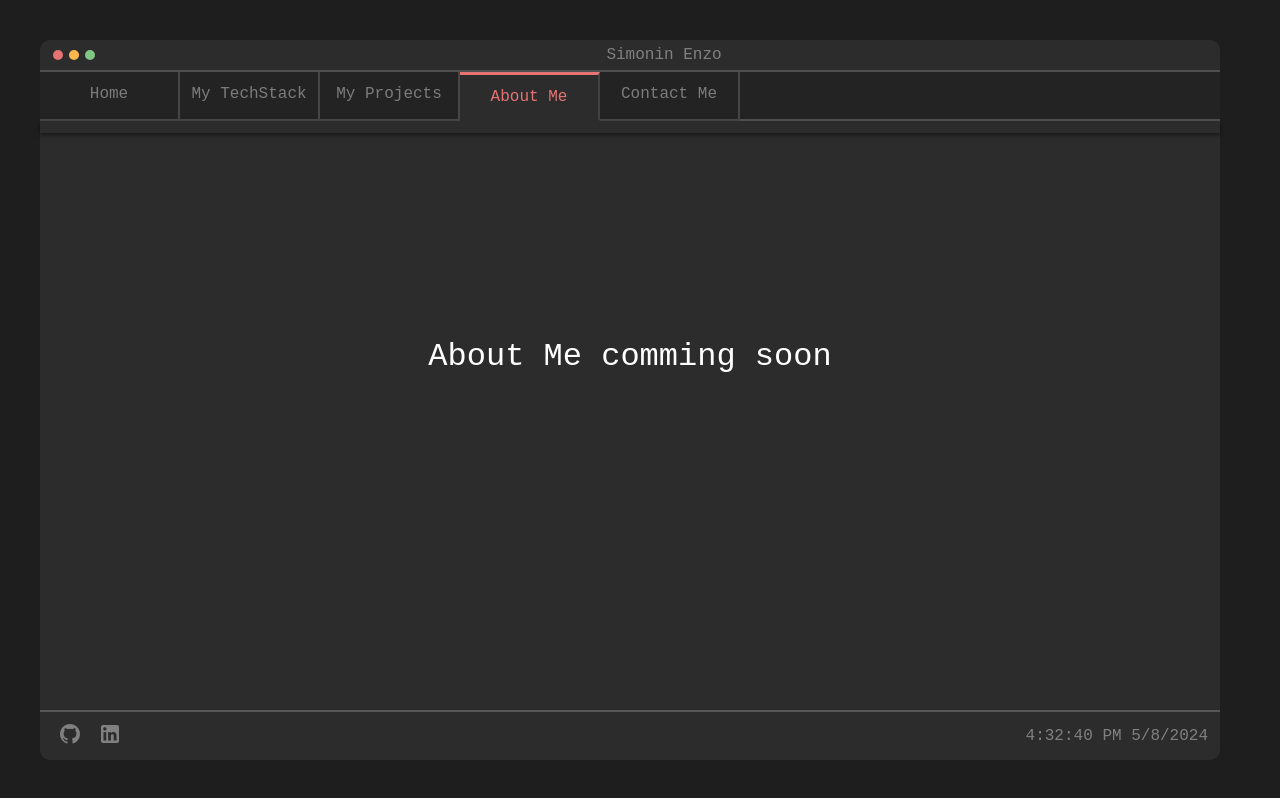
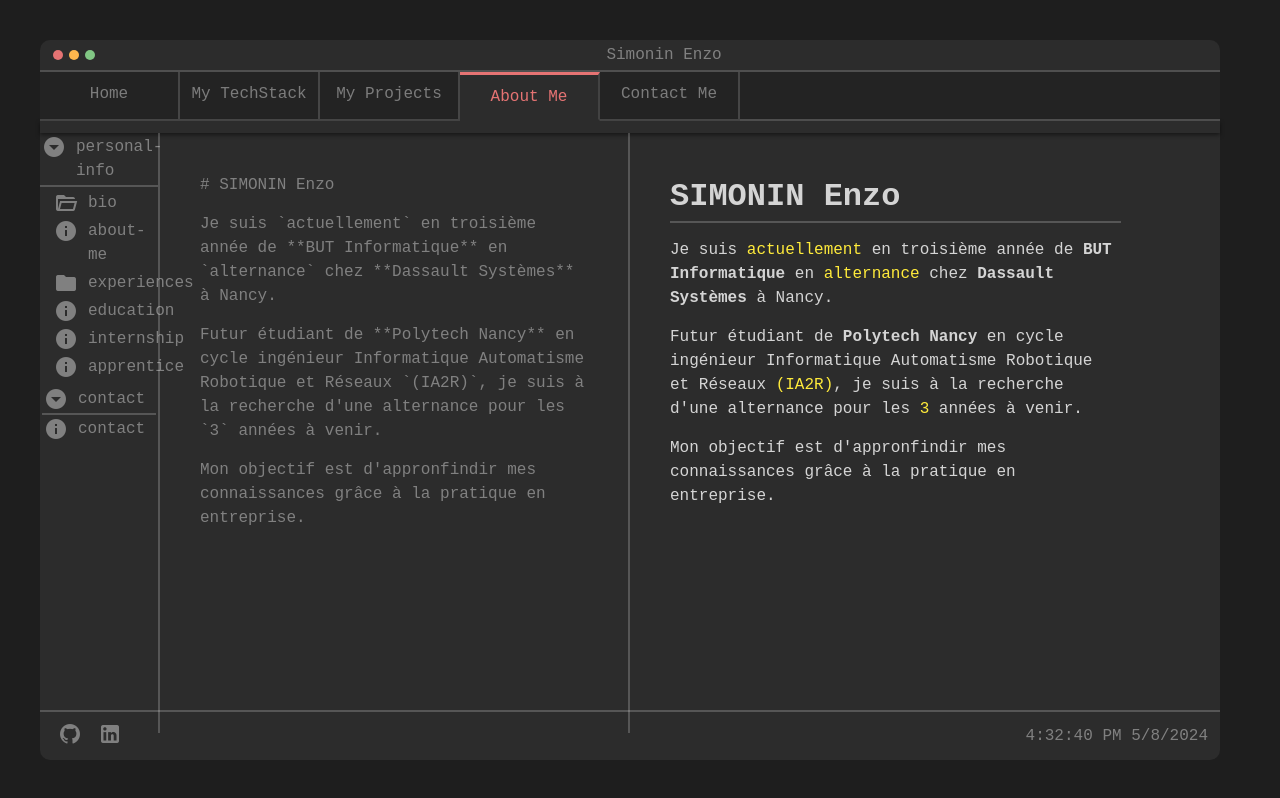
Before and after one commit to Nzosim/PortfolioVueJs, a Vue app: page /about in a window 1280 px wide. Built offline with nearby package versions, Linux system fonts and the light colour scheme.

Commit message:
starting page

```diff
--- a/src/components/About.vue
+++ b/src/components/About.vue
@@ -1,12 +1,132 @@
 <template>
-  <div>About Me comming soon</div>
+  <div class="about">
+    <div class="menu">
+      <div class="d-flex menu-all">
+        <v-icon>mdi-arrow-down-drop-circle</v-icon>
+        <p>personal-info</p>
+      </div>
+      <div class="personal">
+        <div class="d-flex">
+          <v-icon>mdi-folder-open-outline</v-icon>
+          <p>bio</p>
+        </div>
+        <div class="d-flex">
+          <v-icon>mdi-information</v-icon>
+          <p>about-me</p>
+        </div>
+        <div class="d-flex">
+          <v-icon>mdi-folder</v-icon>
+          <p>experiences</p>
+        </div>
+        <div class="d-flex">
+          <v-icon>mdi-information</v-icon>
+          <p>education</p>
+        </div>
+        <div class="d-flex">
+          <v-icon>mdi-information</v-icon>
+          <p>internship</p>
+        </div>
+        <div class="d-flex">
+          <v-icon>mdi-information</v-icon>
+          <p>apprentice</p>
+        </div>
+      </div>
+      <div class="contact">
+        <div class="d-flex menu-all">
+          <v-icon>mdi-arrow-down-drop-circle</v-icon>
+          <p>contact</p>
+        </div>
+        <div class="d-flex">
+          <v-icon>mdi-information</v-icon>
+          <p>contact</p>
+        </div>
+      </div>
+    </div>
+    <div class="page">
+      <div class="text">
+        <p># SIMONIN Enzo</p>
+        <p>
+          Je suis `actuellement` en troisième année de **BUT Informatique** en `alternance` chez
+          **Dassault Systèmes** à Nancy.
+        </p>
+        <p>
+          Futur étudiant de **Polytech Nancy** en cycle ingénieur Informatique Automatisme Robotique
+          et Réseaux `(IA2R)`, je suis à la recherche d'une alternance pour les `3` années à venir.
+        </p>
+        <p>Mon objectif est d'appronfindir mes connaissances grâce à la pratique en entreprise.</p>
+      </div>
+    </div>
+    <div class="preview">
+      <h1>SIMONIN Enzo</h1>
+      <p>
+        Je suis <span class="text-yellow">actuellement</span> en troisième année de
+        <b>BUT Informatique</b> en <span class="text-yellow">alternance</span> chez
+        <b>Dassault Systèmes</b> à Nancy.
+      </p>
+      <p>
+        Futur étudiant de <b>Polytech Nancy</b> en cycle ingénieur Informatique Automatisme
+        Robotique et Réseaux <span class="text-yellow">(IA2R)</span>, je suis à la recherche d'une
+        alternance pour les <span class="text-yellow">3</span> années à venir.
+      </p>
+      <p>Mon objectif est d'appronfindir mes connaissances grâce à la pratique en entreprise.</p>
+    </div>
+  </div>
 </template>
 
 <style scoped>
-div {
-  font-size: 2em;
-  color: white;
-  text-align: center;
-  margin-top: 200px;
+.about {
+  display: flex;
+  color: rgba(255, 255, 255, 0.4);
+}
+
+.menu {
+  width: 10%;
+  height: calc(75vh);
+}
+
+.menu div {
+  padding: 2px;
+}
+
+.menu div p {
+  padding-left: 10px;
+}
+
+.menu-all {
+  border-bottom: 2px solid rgba(255, 255, 255, 0.2);
+}
+
+.page,
+.preview {
+  width: 40%;
+  padding: 40px;
+}
+
+.page {
+  border-left: 2px solid rgba(255, 255, 255, 0.2);
+  border-right: 2px solid rgba(255, 255, 255, 0.2);
+}
+
+.page p {
+  padding-bottom: 15px;
+}
+
+h1 {
+  border-bottom: 2px solid rgba(255, 255, 255, 0.2);
+}
+
+.preview p {
+  padding-top: 15px;
+}
+
+.preview {
+  width: 45%;
+  color: hsla(0, 0%, 100%, 0.8);
+}
+
+.personal {
+  display: flex;
+  flex-direction: column;
+  margin-left: 10px;
 }
 </style>
```
